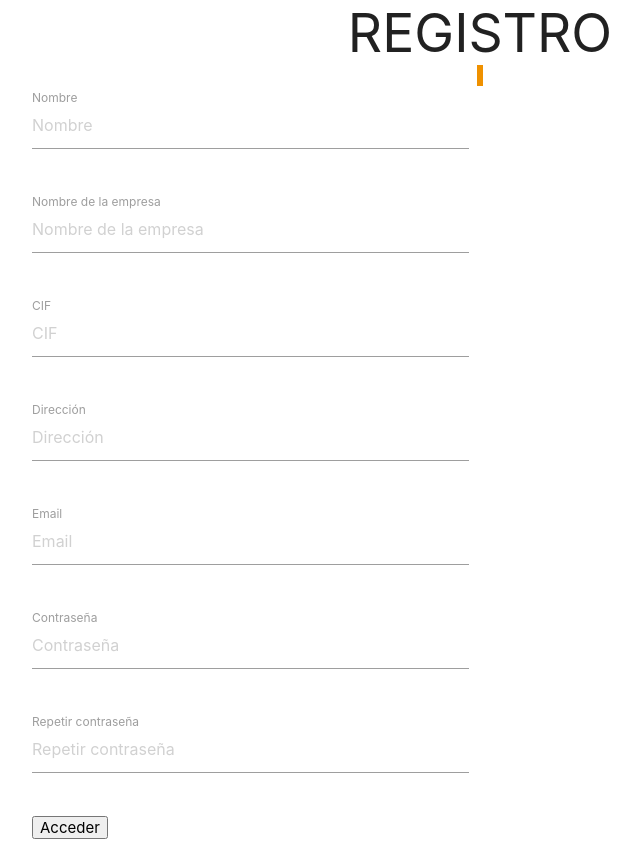
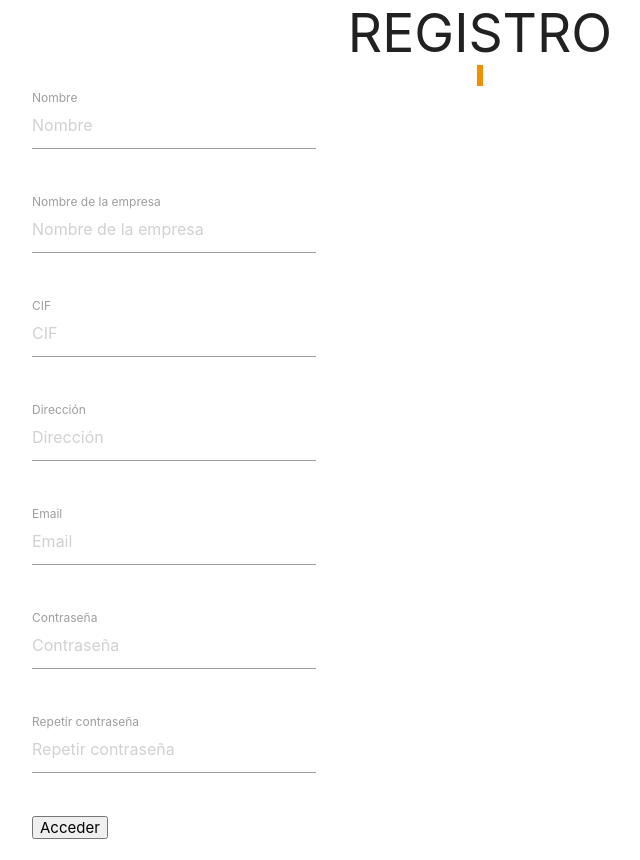
Before and after one commit to JuSaVi10/2akuchen-a3, a PHP site: page /registro.php in a window 1280 px wide. Shown: the whole page, without its empty margins (160-800 px from the left). Run offline with PHP 8.4, Linux system fonts and the light colour scheme.

Commit message:
Cambio de tamaño del grid

```diff
--- a/registro.php
+++ b/registro.php
@@ -97,49 +97,49 @@ if(!empty($_POST))
 
         <form id="registro" class="col s12" action="" method="post">
         <div class="row">
-            <div class="input-field col s6">
+            <div class="input-field col s12 m6 l4">
                 <input placeholder="Nombre" name="nombre" class="nombre" type="text" value="<?php echo $nombre?>">
                 <label for="nombre">Nombre</label>
             </div>
         </div>
 
         <div class="row">
-            <div class="input-field col s6">
+            <div class="input-field col s12 m6 l4">
             <input placeholder="Nombre de la empresa" name="nombre_empresa" type="text" value="<?php echo $empresa?>">
             <label for="nombre_empresa">Nombre de la empresa</label>
             </div>
         </div>
 
         <div class="row">
-            <div class="input-field col s6">
+            <div class="input-field col s12 m6 l4">
             <input placeholder="CIF" name="cif" type="text" value="<?php echo $cif?>">
             <label for="cif">CIF</label>
             </div>
         </div>
 
         <div class="row">
-            <div class="input-field col s6">
+            <div class="input-field col s12 m6 l4">
             <input placeholder="Dirección" name="direccion" type="text" value="<?php echo $direccion?>">
             <label for="direccion">Dirección</label>
             </div>
         </div>
 
         <div class="row">
-            <div class="input-field col s6">
+            <div class="input-field col s12 m6 l4">
             <input placeholder="Email" name="email" type="text" value="<?php echo $email?>">
             <label for="email">Email</label>
             </div>
         </div>
 
         <div class="row">
-            <div class="input-field col s6">
+            <div class="input-field col s12 m6 l4">
             <input placeholder="Contraseña" name="password" type="password" value="<?php echo $password?>">
             <label for="password">Contraseña</label>
             </div>
         </div>
 
         <div class="row">
-            <div class="input-field col s6">
+            <div class="input-field col s12 m6 l4">
             <input placeholder="Repetir contraseña" name="password2" type="password" value="<?php echo $password2?>">
             <label for="password2">Repetir contraseña</label>
             </div>
@@ -147,7 +147,7 @@ if(!empty($_POST))
         <input type="submit" value="Acceder" name="bbtn_enviar">
 
         <div class="row">
-            <div class="col s6">
+            <div class="col s12 m6 l4">
             <?php echo isset($alert) ? $alert : '' ?>
             </div>
         </div>
```
